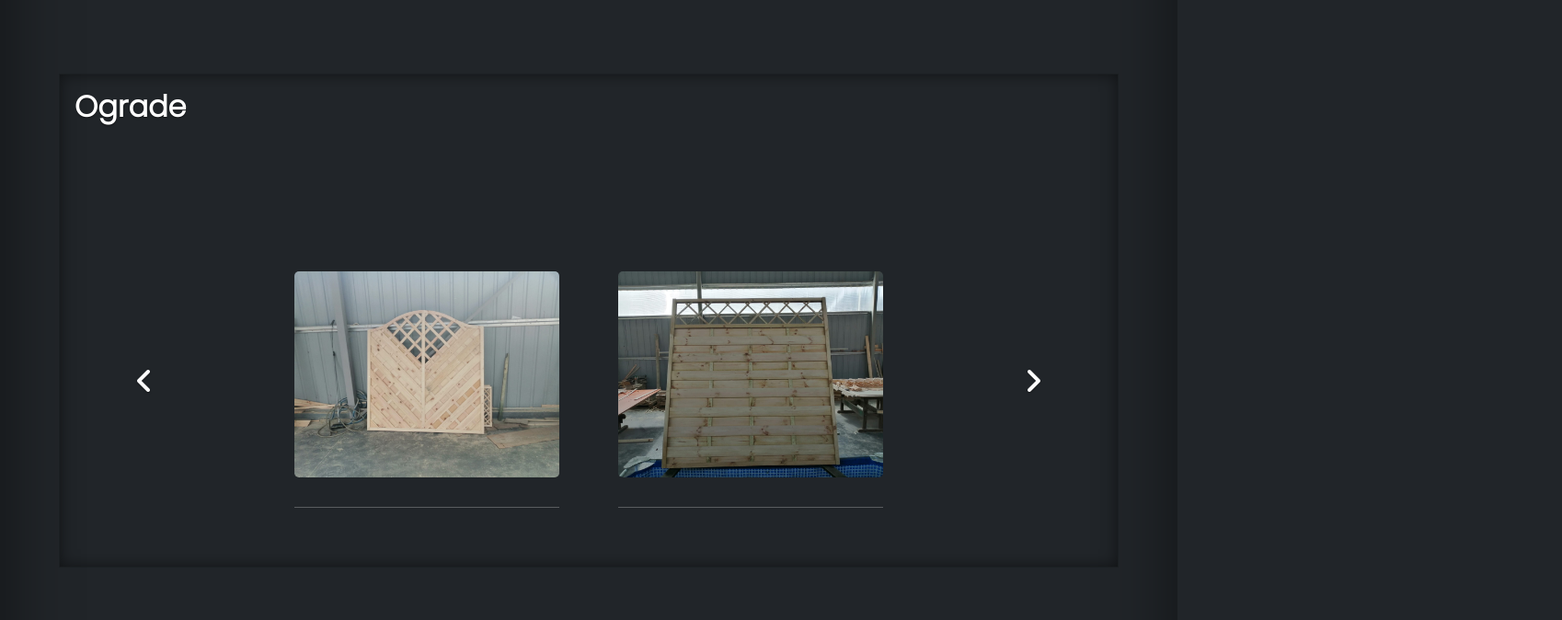
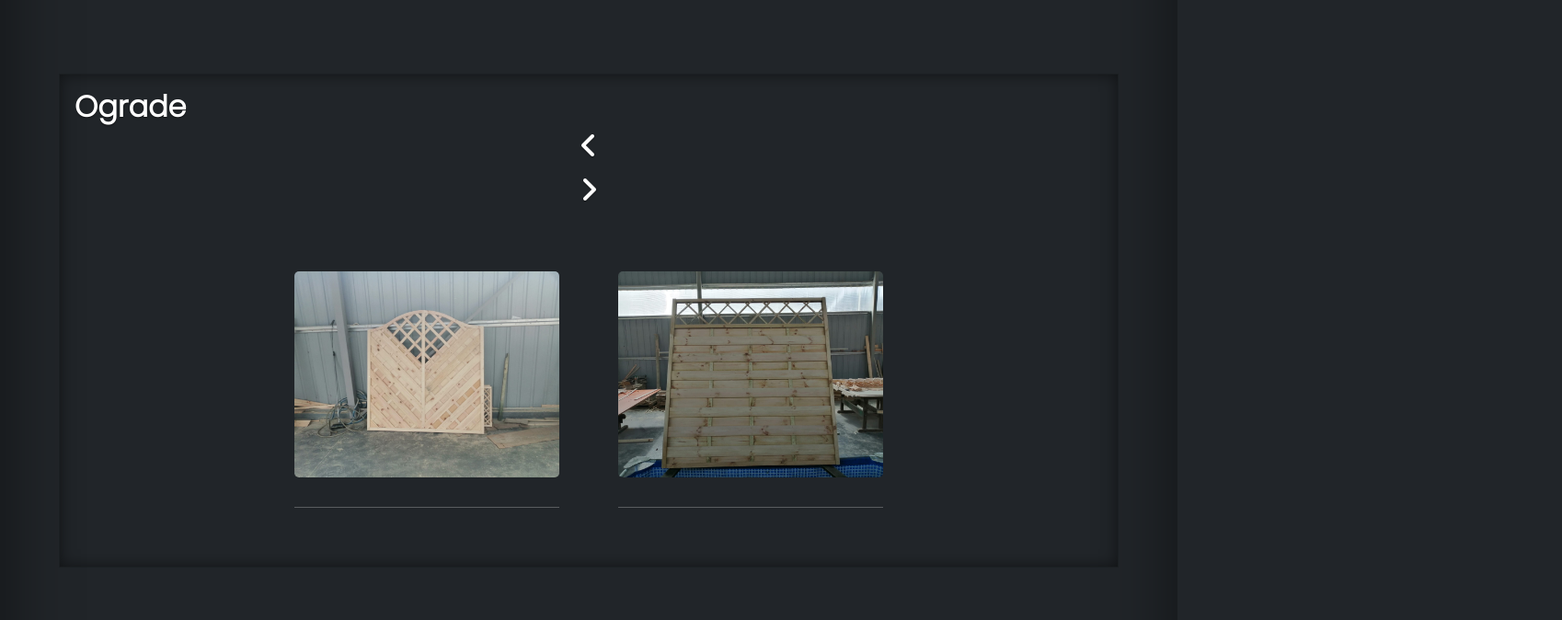
Before and after one commit to djuka99su/g_products, a plain HTML site: page home.html in a window 1280 px wide. Shown: the part 820-1494 px from the top of the page at 92% size, 1698 px wide, since content can reach past the window. Drawn offline with nearby package versions, Linux system fonts and the light colour scheme.

Commit message:
new features

```diff
--- a/style.css
+++ b/style.css
@@ -412,8 +412,8 @@ body {
   .next-slide {
     font-size: 2rem;
     position: relative;
-    left: 42%;
-    top: 13rem;
+    /* left: 42%; */
+    /* top: 13rem; */
     transition: transform 0.5s ease-in-out;
   }
 
@@ -424,8 +424,8 @@ body {
   .previous-slide {
     font-size: 2rem;
     position: relative;
-    right: 42%;
-    top: 16rem;
+    /* right: 42%;
+    top: 16rem; */
     transition: transform 0.5s ease-in-out;
   }
 
```
Also changed, not shown: home.html (+1 -1 lines).
